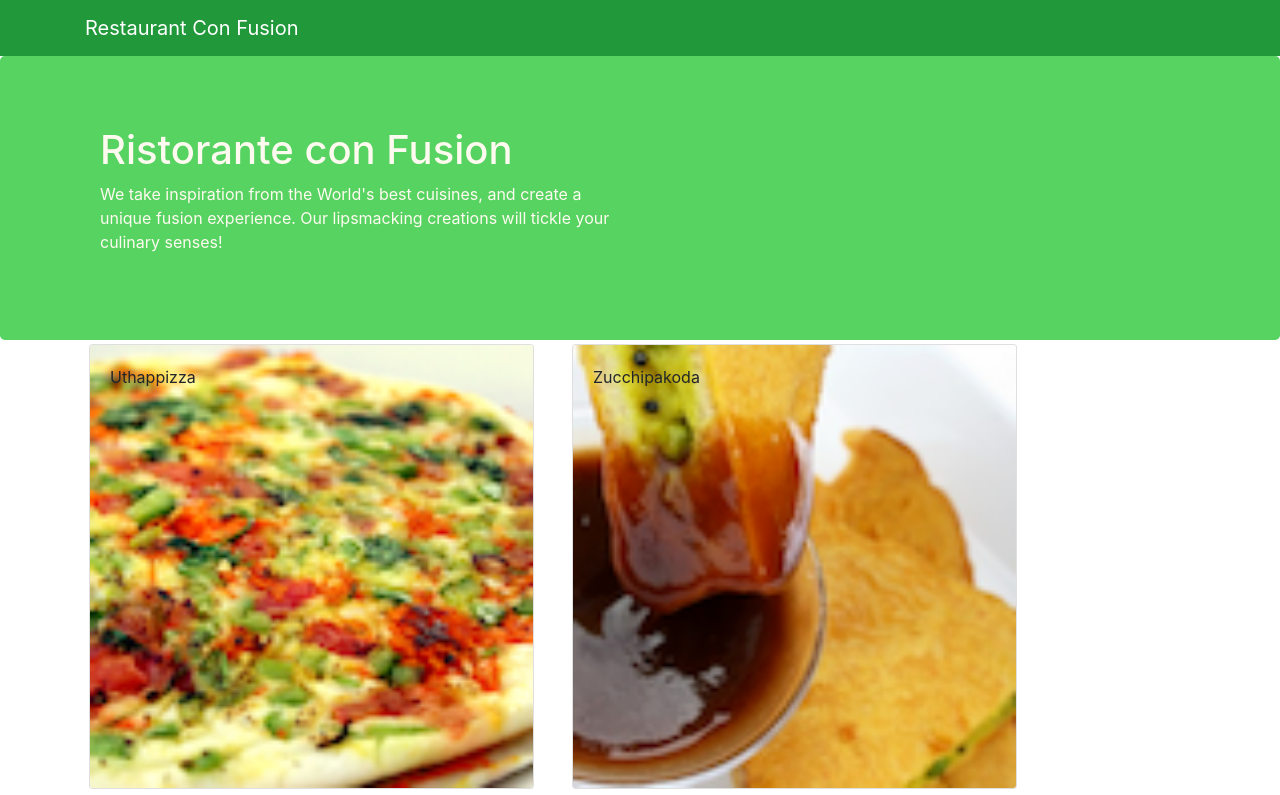
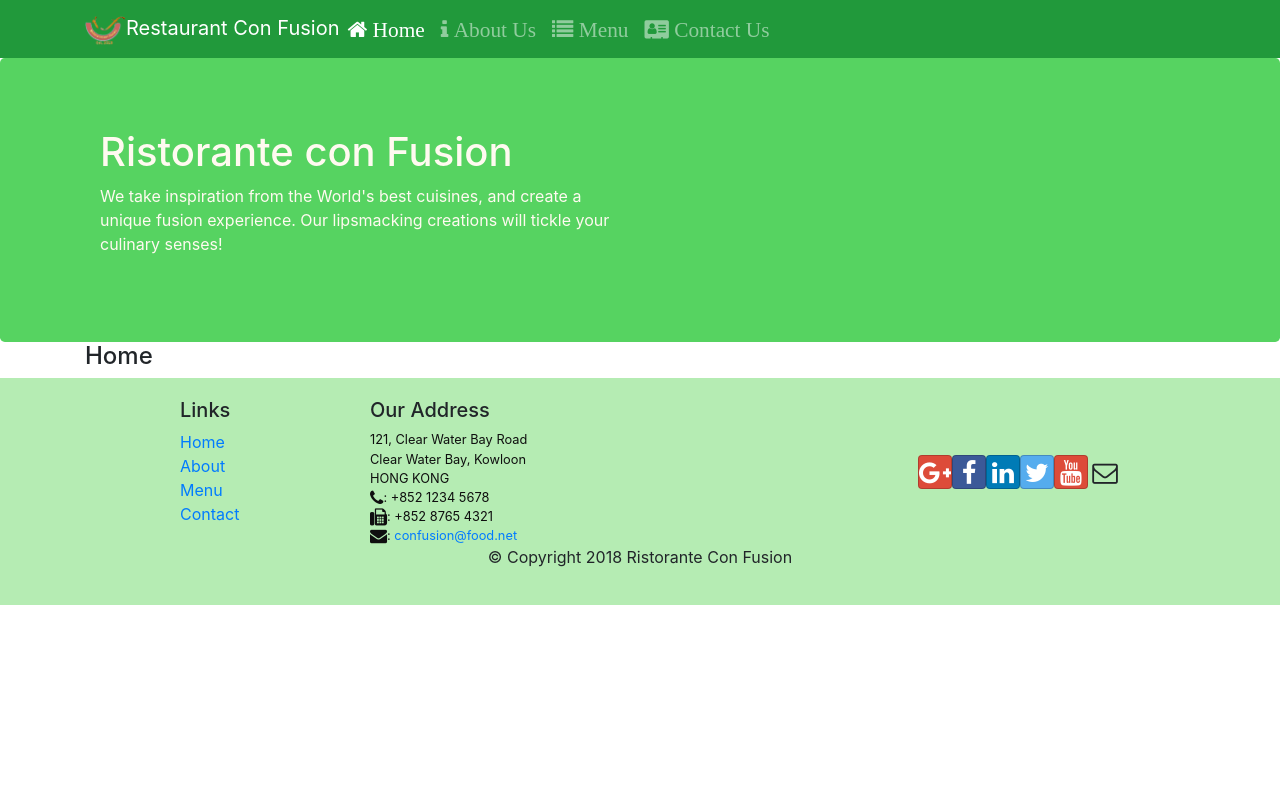
Before and after one commit to hoss299/confusion-react, a React (Create React App) app: page /home in a window 1280 px wide. Shown: the top 795 px of the page. Built offline with nearby package versions, Linux system fonts and the light colour scheme.

Commit message:
React Router

```diff
--- a/package.json
+++ b/package.json
@@ -12,6 +12,7 @@
     "react": "^16.13.1",
     "react-dom": "^16.13.1",
     "react-popper": "2.2.3",
+    "react-router-dom": "^5.2.0",
     "react-scripts": "3.4.3",
     "reactstrap": "8.6.0"
   },
--- a/src/App.js
+++ b/src/App.js
@@ -1,15 +1,18 @@
 import React, { Component } from "react";
 import Main from "./components/MainComponent";
 import "./App.css";
+import { BrowserRouter } from 'react-router-dom';
 
 
 class App extends Component {
 
   render() {
     return (
-      <div>
-        <Main></Main>
-      </div>
+      <BrowserRouter>
+        <div>
+          <Main></Main>
+        </div>
+      </BrowserRouter>
     );
   }
 }
--- a/src/components/FooterComponent.js
+++ b/src/components/FooterComponent.js
@@ -1,4 +1,5 @@
 import React from "react";
+import { Link } from 'react-router-dom';
 
 function Footer(props) {
     return (
@@ -8,10 +9,10 @@
                     <div className="col-4 offset-1 col-sm-2">
                         <h5>Links</h5>
                         <ul className="list-unstyled">
-                            <li><a href="#">Home</a></li>
-                            <li><a href="#">About</a></li>
-                            <li><a href="#">Menu</a></li>
-                            <li><a href="contactus.html">Contact</a></li>
+                            <li><Link to="/home">Home</Link></li>
+                            <li><Link to="/aboutus">About</Link></li>
+                            <li><Link to="/menu">Menu</Link></li>
+                            <li><Link to="/contactus">Contact</Link></li>
                         </ul>
                     </div>
                     <div className="col-7 col-sm-5">
--- a/src/components/HeaderComponent.js
+++ b/src/components/HeaderComponent.js
@@ -1,15 +1,60 @@
 import React, { Component } from 'react';
-import { Navbar, NavbarBrand, Jumbotron } from "reactstrap";
-
+import { Navbar, NavbarBrand, Nav, NavbarToggler, Collapse, NavItem, Jumbotron } from "reactstrap";
+import { NavLink } from 'react-router-dom'
 
 class Header extends Component {
+
+    constructor(props) {
+        super(props);
+        this.state = {
+            isNavOpen: false
+        };
+        this.toggleNav = this.toggleNav.bind(this);
+    }
+
+    toggleNav() {
+        this.setState({
+            isNavOpen: !this.state.isNavOpen
+        });
+    }
+
     render() {
         return (
             // this is a react fragment, doesn't add a node in the virtual DOM unlike a div
             <>
-                <Navbar dark >
+                <Navbar dark expand="md">
                     <div className="container">
-                        <NavbarBrand href="/">Restaurant Con Fusion</NavbarBrand>
+
+                        <NavbarToggler onClick={this.toggleNav} />
+
+                        <NavbarBrand className="mr-auto" href="/">
+                            <img src="assets/images/logo.png" height="30" width="41" alt="Restaurant Con Fusion" />
+                            Restaurant Con Fusion
+                        </NavbarBrand>
+                        <Collapse isOpen={this.state.isNavOpen} navbar>
+                            <Nav navbar>
+                                <NavItem>
+                                    <NavLink className="nav-link" to="/home">
+                                        <span className="fa fa-home fa-lg"> Home</span>
+                                    </NavLink>
+                                </NavItem>
+                                <NavItem>
+                                    <NavLink className="nav-link" to="/aboutus">
+                                        <span className="fa fa-info fa-lg"> About Us</span>
+                                    </NavLink>
+                                </NavItem>
+                                <NavItem>
+                                    <NavLink className="nav-link" to="/menu">
+                                        <span className="fa fa-list fa-lg"> Menu</span>
+                                    </NavLink>
+                                </NavItem>
+                                <NavItem>
+                                    <NavLink className="nav-link" to="/contactus">
+                                        <span className="fa fa-address-card fa-lg"> Contact Us</span>
+                                    </NavLink>
+                                </NavItem>
+                            </Nav>
+                        </Collapse>
                     </div>
                 </Navbar>
                 <Jumbotron>
--- /dev/null
+++ b/src/components/HomeComponent.js
@@ -0,0 +1,11 @@
+import React from 'react';
+
+function Home(props) {
+    return (
+        <div className="container">
+            <h4>Home</h4>
+        </div>
+    );
+}
+
+export default Home;
--- a/src/components/MainComponent.js
+++ b/src/components/MainComponent.js
@@ -1,31 +1,45 @@
 import React, { Component } from "react";
+import Home from "./HomeComponent";
 import Menu from "./MenuComponent";
 import DishDetail from "./DishdetailComponent";
 import Header from "./HeaderComponent.js";
 import Footer from './FooterComponent.js';
 import { DISHES } from "../shared/dishes";
+import { Switch, Route, Redirect } from 'react-router-dom';
 
 class Main extends Component {
     constructor(props) {
         super(props);
         this.state = {
             dishes: DISHES,
-            selectedDish: null,
+            // selectedDish: null,
         };
     }
 
-    onDishSelect(dishId) {
-        this.setState({ selectedDish: dishId });
-    }
+    // onDishSelect(dishId) {
+    //     this.setState({ selectedDish: dishId });
+    // }
 
     render() {
+
+        const HomePage = () => {
+            return (
+                <Home />
+            )
+        }
+
         return (
             <div>
                 <Header></Header>
-                <Menu dishes={this.state.dishes}
+                {/* <Menu dishes={this.state.dishes}
                     onClick={(dishId) => this.onDishSelect(dishId)} />
                 <DishDetail
-                    dish={this.state.dishes.filter((dish) => dish.id === this.state.selectedDish)[0]} />
+                    dish={this.state.dishes.filter((dish) => dish.id === this.state.selectedDish)[0]} /> */}
+                <Switch>
+                    <Route path="/home" component={HomePage} />
+                    <Route exact path="/menu" component={() => <Menu dishes={this.state.dishes} />} />
+                    <Redirect to="/home" />
+                </Switch>
                 <Footer />
             </div>
         );
```
Also changed, not shown: 1 other file (tests, documents, lock files or other folders).
